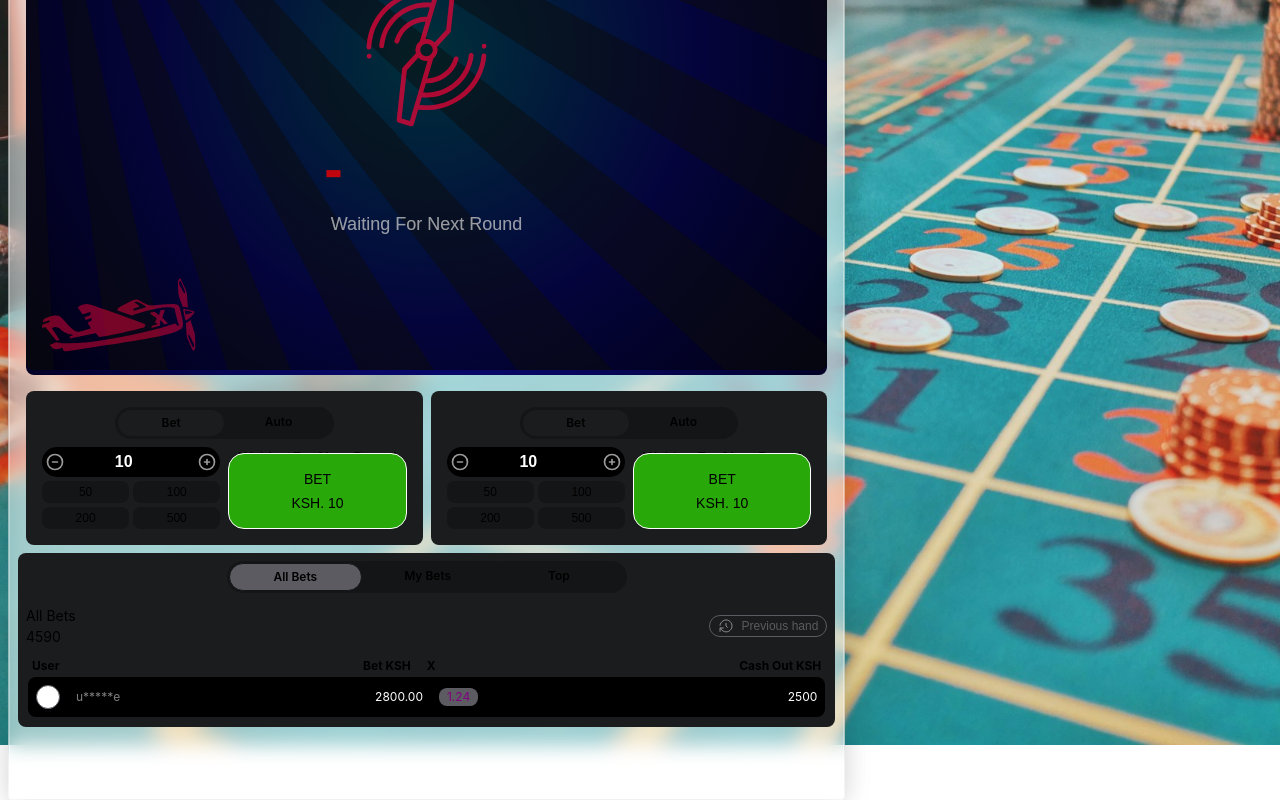
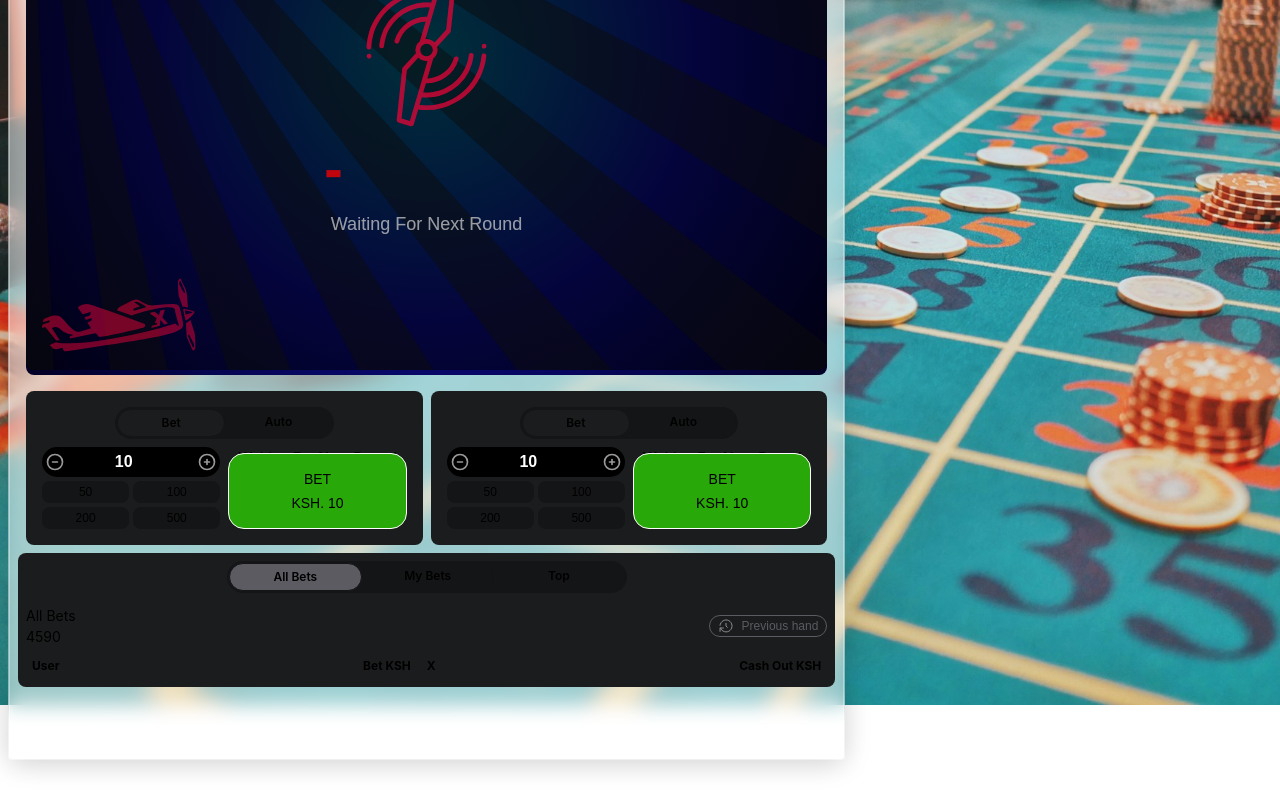
Before and after one commit to kama-studio-create/aviator_game, a React (Vite) app: page / in a window 1280 px wide. Shown: the part 359-1159 px from the top of the page. After the commit the page ends 1119 px from the top, so only its background shows below. Built offline with nearby package versions, Linux system fonts and the light colour scheme.

Commit message:
Added betslip generation

```diff
--- a/src/components/tabs/Tabs.tsx
+++ b/src/components/tabs/Tabs.tsx
@@ -40,6 +40,7 @@ const tabStyles = css({
 
 const childContainer = css({
   width: '100%',
+
 })
 
 export type Tab = {
--- /dev/null
+++ b/src/store/bets.store.ts
@@ -0,0 +1,38 @@
+import {create} from "zustand";
+import {devtools, persist} from "zustand/middleware";
+
+export type TBetSlip = {
+  amount: number;
+  gameId: string;
+  startTime?: number;
+  endTime?: number;
+  exitTime?: number;
+  username?: string;
+  round?: number;
+}
+
+type TBetSlipStore = {
+  myBetSlips: TBetSlip[];
+  allBetSlips: TBetSlip[];
+  topBetSlips: TBetSlip[];
+  currentGameID: string | undefined;
+  previousGameID: string | undefined;
+}
+
+
+export const useBetSlipStore = create<TBetSlipStore>()(
+  devtools(
+    persist(
+      (set, get) => ({
+        myBetSlips: [],
+        allBetSlips: [],
+        topBetSlips: [],
+        currentGameID: undefined,
+        previousGameID: undefined
+      }),
+      {
+        name: 'bets'
+      }
+    )
+  )
+);
--- /dev/null
+++ b/src/utils/censor.ts
@@ -0,0 +1,7 @@
+export const censor = (name: string): string => {
+  if (name.length <= 2) {
+    return name;
+  } else {
+    return `${name[0]}${'*'.repeat(name.length - 2)}${name[name.length - 1]}`;
+  }
+}
--- a/src/utils/generators.ts
+++ b/src/utils/generators.ts
@@ -1,3 +1,31 @@
+import {TBetSlip} from "../store/bets.store.ts";
+
 export const getRandomNumber = (min: number, max: number) => {
   return Math.random() * (max - min) + min;
 };
+
+export const randomUsernameGenerator = () => {
+  return Math.random().toString(36).substring(2, 10)
+}
+
+export const uuidGenerator = () => {
+  return 'xxxxxxxx-xxxx-4xxx-yxxx-xxxxxxxxxxxx'.replace(/[xy]/g, function (c) {
+    const r = Math.random() * 16 | 0, v = c == 'x' ? r : (r & 0x3 | 0x8);
+    return v.toString(16);
+  });
+}
+
+
+export const generateBetSlip = (amount: number, gameId: string, startTime?: number, endTime?: number, exitTime?: number, username?: string, round?: number): TBetSlip => {
+
+  const randomUsername = username ? username : randomUsernameGenerator();
+  return {
+    amount,
+    gameId,
+    startTime,
+    endTime,
+    exitTime,
+    username: randomUsername,
+    round
+  };
+}
--- a/src/views/GameView.tsx
+++ b/src/views/GameView.tsx
@@ -6,24 +6,27 @@ import {
   DOT_SCROLL_SPEED,
   DOT_SPACING,
   ENDED,
+  FACTOR,
+  PLANE_FRAME_RATE,
+  PLAYING,
   TGameState,
-  PLANE_FRAME_RATE,
-  PLAYING, TIME_TO_TOP,
+  TIME_TO_TOP,
   WAITING,
-  WAITING_DURATION, FACTOR, WAITING_FOR_NEXT_ROUND
+  WAITING_DURATION,
+  WAITING_FOR_NEXT_ROUND
 } from "../common/constants.ts";
 import BgAudioFile from "../assets/audio/bg_music.mp3";
 import AudioFile from "../assets/audio/audio.mp3";
 import {useAudio} from "../hooks/audio/useAudio.ts";
 import {useEffect, useRef, useState} from "react";
 import {allImages, backgroundImage, planeSprites, spinnerImage} from "../common/images.ts";
-import {getRandomNumber} from "../utils/generators.ts";
-import {BLUE_COLOR, ERROR_COLOR, WHITE_COLOR} from "../styles/colors.ts";
-import {GRADIENT_DARK} from "../styles/colors.ts";
+import {generateBetSlip, getRandomNumber, uuidGenerator} from "../utils/generators.ts";
+import {BLUE_COLOR, ERROR_COLOR, GRADIENT_DARK, WHITE_COLOR} from "../styles/colors.ts";
 import {MEDIA_QUERIES} from "../styles/breakpoints.ts";
 import {BetsView} from "./BetsView.tsx";
+import {TBetSlip, useBetSlipStore} from "../store/bets.store.ts";
 
-const spin =  keyframes({
+const spin = keyframes({
   "0%": {transform: "rotate(0deg)"},
   "100%": {transform: "rotate(360deg)"}
 })
@@ -85,7 +88,9 @@ const imageLoadPromises = allImages.map(image => {
 
 Promise.all(imageLoadPromises)
   .then(() => allImagesLoaded = true)
-  .catch(error => { console.error('Error loading images:', error); });
+  .catch(error => {
+    console.error('Error loading images:', error);
+  });
 
 const GameView = () => {
 
@@ -103,6 +108,9 @@ const GameView = () => {
 
   const [now, setNow] = useState(Date.now());
 
+  const currentGameID = useBetSlipStore(state => state.currentGameID);
+  const betSlipStore = useBetSlipStore;
+  const allBetSlips = useBetSlipStore(state => state.allBetSlips);
 
 
   useEffect(() => {
@@ -147,7 +155,7 @@ const GameView = () => {
 
   useEffect(() => {
     const ctx = canvasRef.current?.getContext("2d");
-    if(!ctx || !allImagesLoaded) return;
+    if (!ctx || !allImagesLoaded) return;
 
     const {width, height} = ctx.canvas;
     const moveY = DOT_RADIUS;
@@ -156,7 +164,7 @@ const GameView = () => {
     const planeWidth = planeSprites[0].width;
 
     const drawAxis = () => {
-      if(gameState!== PLAYING) return;
+      if (gameState !== PLAYING) return;
       ctx.strokeStyle = WHITE_COLOR;
       ctx.lineWidth = 1;
       //draw x axis
@@ -176,11 +184,11 @@ const GameView = () => {
     }
 
     const drawXDots = () => {
-      if(gameState!== PLAYING) return;
+      if (gameState !== PLAYING) return;
       const moveX = 0;
       ctx.beginPath();
       const timeOffset = (elapsedTime / 1000) * DOT_SCROLL_SPEED; // Seconds * speed
-      const scrollOffset = elapsedTime > TIME_TO_TOP ? timeOffset % (DOT_SPACING + (DOT_RADIUS * 2)): 0;
+      const scrollOffset = elapsedTime > TIME_TO_TOP ? timeOffset % (DOT_SPACING + (DOT_RADIUS * 2)) : 0;
       for (let dotX = width - moveX - scrollOffset; dotX >= 0; dotX -= DOT_SPACING) {
         ctx.arc(dotX, height - DOT_RADIUS, DOT_RADIUS, 0, 2 * Math.PI, false);
       }
@@ -190,7 +198,7 @@ const GameView = () => {
     }
 
     const drawYDots = () => {
-      if(gameState!== PLAYING) return;
+      if (gameState !== PLAYING) return;
       ctx.beginPath();
       const timeOffset = (elapsedTime / 1000) * DOT_SCROLL_SPEED; // Seconds * speed
       const scrollOffset = elapsedTime > TIME_TO_TOP ? timeOffset % (DOT_SPACING + (DOT_RADIUS * 2)) : 0;
@@ -212,10 +220,10 @@ const GameView = () => {
 
       const angle = elapsedTime % 360 * 0.0005;
       ctx.save();
-      if(gameState === PLAYING) {
+      if (gameState === PLAYING) {
         ctx.rotate(angle);
       }
-      ctx.translate(0 , height );
+      ctx.translate(0, height);
       ctx.scale(1, -1);
       ctx.globalAlpha = 0.5;
       ctx.drawImage(backgroundImage, xOffset, yOffset, scaledImageWidth, scaledImageHeight);
@@ -252,7 +260,7 @@ const GameView = () => {
     const drawMultiplier = () => {
       if (gameState === WAITING || !startTime) return;
 
-      const multiplier = gameState === ENDED ? Math.exp(FACTOR * (endTime - startTime)): Math.exp(0.00006 * elapsedTime);
+      const multiplier = gameState === ENDED ? Math.exp(FACTOR * (endTime - startTime)) : Math.exp(0.00006 * elapsedTime);
       ctx.save();
       if (gameState === ENDED) {
         ctx.fillStyle = "#f7f7f7";
@@ -268,16 +276,16 @@ const GameView = () => {
     }
 
     const drawPlane = () => {
-      if ( !startTime) return;
+      if (!startTime) return;
       let yPos;
       let xPos;
       const startX = 0;
-      const startY = height -planeHeight;
+      const startY = height - planeHeight;
       const endX = width - (planeWidth * 1.5);
       const endY = planeHeight * 3;
-      const progress = elapsedTime >= TIME_TO_TOP ? 1:  elapsedTime / TIME_TO_TOP;
+      const progress = elapsedTime >= TIME_TO_TOP ? 1 : elapsedTime / TIME_TO_TOP;
 
-      const hoverOffset = elapsedTime >= TIME_TO_TOP ? Math.sin(elapsedTime * 0.002) * 32: 0;
+      const hoverOffset = elapsedTime >= TIME_TO_TOP ? Math.sin(elapsedTime * 0.002) * 32 : 0;
 
       const calculatePlaneProgress = (start: number, end: number, progress: number): number => {
         return (end - start) * progress + start;
@@ -349,6 +357,7 @@ const GameView = () => {
   useEffect(() => {
     switch (gameState) {
       case WAITING:
+        betSlipStore.setState({currentGameID: uuidGenerator()})
         if (now > startTime) {
           setGameState(PLAYING)
         }
@@ -358,8 +367,10 @@ const GameView = () => {
         break;
       case ENDED:
         if (now > (endTime + WAITING_DURATION)) {
+          betSlipStore.setState({allBetSlips: []})
           setStartTime(Date.now() + WAITING_DURATION);
           setGameState(WAITING);
+          betSlipStore.setState({previousGameID: currentGameID});
         }
         break;
       default:
@@ -374,6 +385,37 @@ const GameView = () => {
       setEndTime(end);
     }
   }, [gameState]);
+
+  // handle bet generation
+  useEffect(() => {
+    if (!currentGameID) return;
+    const generateBetslips = (): TBetSlip[] => {
+      const slips: TBetSlip[] = [];
+      for (let i = 0; i < 10; i++) {
+        const amount = getRandomNumber(100, 5000);
+        const slip = generateBetSlip(amount, currentGameID, startTime);
+        slips.push(slip);
+      }
+      return slips;
+    }
+    if (gameState === WAITING) {
+
+      const slips = generateBetslips();
+      betSlipStore.setState({allBetSlips: slips})
+
+
+    } else if (gameState === PLAYING) {
+      const currentSlips = betSlipStore.getState().allBetSlips;
+      const i = Math.floor(Math.random() * currentSlips.length)
+      currentSlips[i].exitTime = Date.now() + 6000;
+      betSlipStore.setState({allBetSlips: currentSlips});
+      // allBetSlips[betIndex].exitTime = Date.now();
+      // console.log(allBetSlips[betIndex]);
+      // betSlipStore.setState({allBetSlips: slips});
+    }
+
+
+  }, [betSlipStore, gameState]);
 
 
   useEffect(() => {
--- a/src/views/bets/AllBetsView.tsx
+++ b/src/views/bets/AllBetsView.tsx
@@ -1,10 +1,12 @@
 import {FC} from "react";
 import {css} from "@emotion/react";
 import {PillButton} from "../../components/buttons/PillButton.tsx";
-import {LIGHT_GRAY_COLOR, WHITE_COLOR} from "../../styles/colors.ts";
+import {LIGHT_GRAY_COLOR, SUCCESS_COLOR, WHITE_COLOR} from "../../styles/colors.ts";
 import {rowStyles} from "../../styles/common.ts";
 import {DEFAULT_CURRENCY} from "../../common/constants.ts";
 import historyIcon from "../../assets/icons/history.svg";
+import {censor} from "../../utils/censor.ts";
+import {useBetSlipStore} from "../../store/bets.store.ts";
 
 const headerStyles = css({
   display: 'flex',
@@ -61,7 +63,7 @@ const tableItem = css({
   display: 'grid',
   gridTemplateColumns: 'repeat(3, 1fr)',
   alignItems: 'center',
-  justifyContent: 'start',
+  justifyContent: 'space-between',
   paddingBlock: 2,
   padding: 8,
   borderRadius: 8,
@@ -85,8 +87,10 @@ const tableItem = css({
 
 
 export const AllBetsView: FC = () => {
+
+  const allBets = useBetSlipStore(state => state.allBetSlips);
   return (
-    <div>
+    <div style={{}}>
       <div css={headerStyles}>
         <div>
           <h1>All Bets</h1>
@@ -109,14 +113,22 @@ export const AllBetsView: FC = () => {
             <th css={rowStyles}>Cash Out {DEFAULT_CURRENCY}</th>
           </tr>
         </thead>
-        <tbody style={{justifyContent: 'space-between', gap: 4}} css={rowStyles}>
-          <tr style={{justifyContent: 'space-between', width: '100%'}} css={tableItem}>
+        <tbody style={{
+          justifyContent: 'space-between',
+          gap: 4,
+          flexDirection: 'column',
+          maxHeight: '50vh',
+          overflowY: 'scroll'
+        }} css={rowStyles}>
+          {allBets.map((betSlip) => (
+            <tr key={betSlip.username} style={{backgroundColor: betSlip.exitTime ? SUCCESS_COLOR : 'black'}}
+              css={tableItem}>
               <td css={rowStyles}>
                 <div className='avatar'/>
-              <p className='name'>u*****e</p>
+                {betSlip.username && <p className='name'>{censor(betSlip.username)}</p>}
               </td>
               <td style={{justifyContent: 'center'}} css={rowStyles}>
-              <div style={{textAlign: 'right'}}>2800.00</div>
+                <div style={{textAlign: 'right'}}>{betSlip.amount.toFixed(2)}</div>
                 <div style={{
                   paddingInline: 8,
                   background: LIGHT_GRAY_COLOR,
@@ -130,26 +142,11 @@ export const AllBetsView: FC = () => {
                 <p style={{textAlign: 'right'}}>2500</p>
               </td>
             </tr>
+          ))}
 
         </tbody>
       </table>
 
-      {/*<div className='border-top' css={betTableStyles}>*/}
-      {/*  <h2 className='title'>User</h2>*/}
-      {/*  <h2 className='title'>Bet {DEFAULT_CURRENCY} X</h2>*/}
-      {/*  <h2 style={{textAlign: 'end'}} className='title'>Cash Out KES</h2>*/}
-      {/*</div>*/}
-      {/*<div css={betSlipsStyles}>*/}
-      {/*  <div className='item' css={betTableStyles}>*/}
-      {/*    <div css={rowStyles}>*/}
-      {/*      <div className='avatar'/>*/}
-      {/*      <p className='name'>u*****e</p>*/}
-      {/*    </div>*/}
-      {/*    <p className='name'>250000.00</p>*/}
-      {/*    <p style={{textAlign: 'right'}}>1200</p>*/}
-      {/*  </div>*/}
-
-      {/*</div>*/}
 
     </div>
   )
```
Also changed, not shown: src/views/bets/TopBetsView.tsx (+6 -3 lines). Lines whose indentation alone changed are shown as unchanged.
